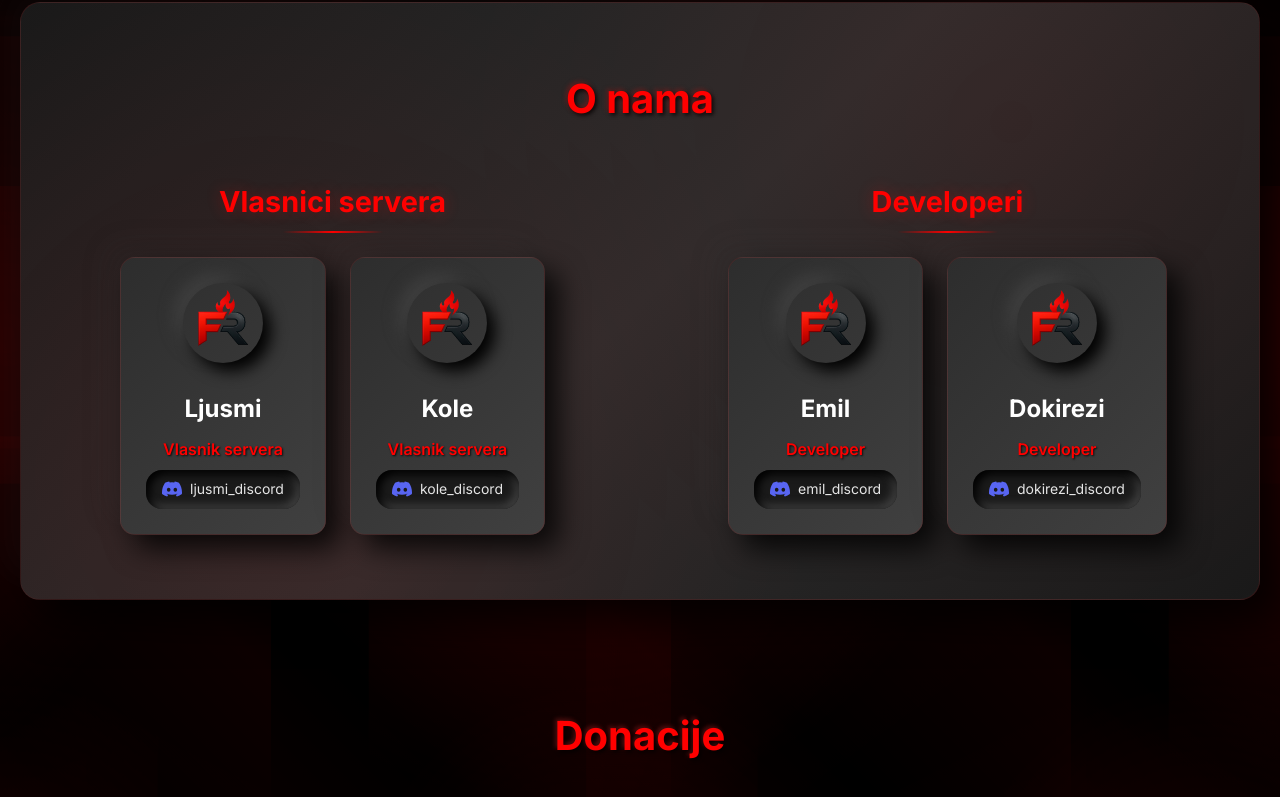
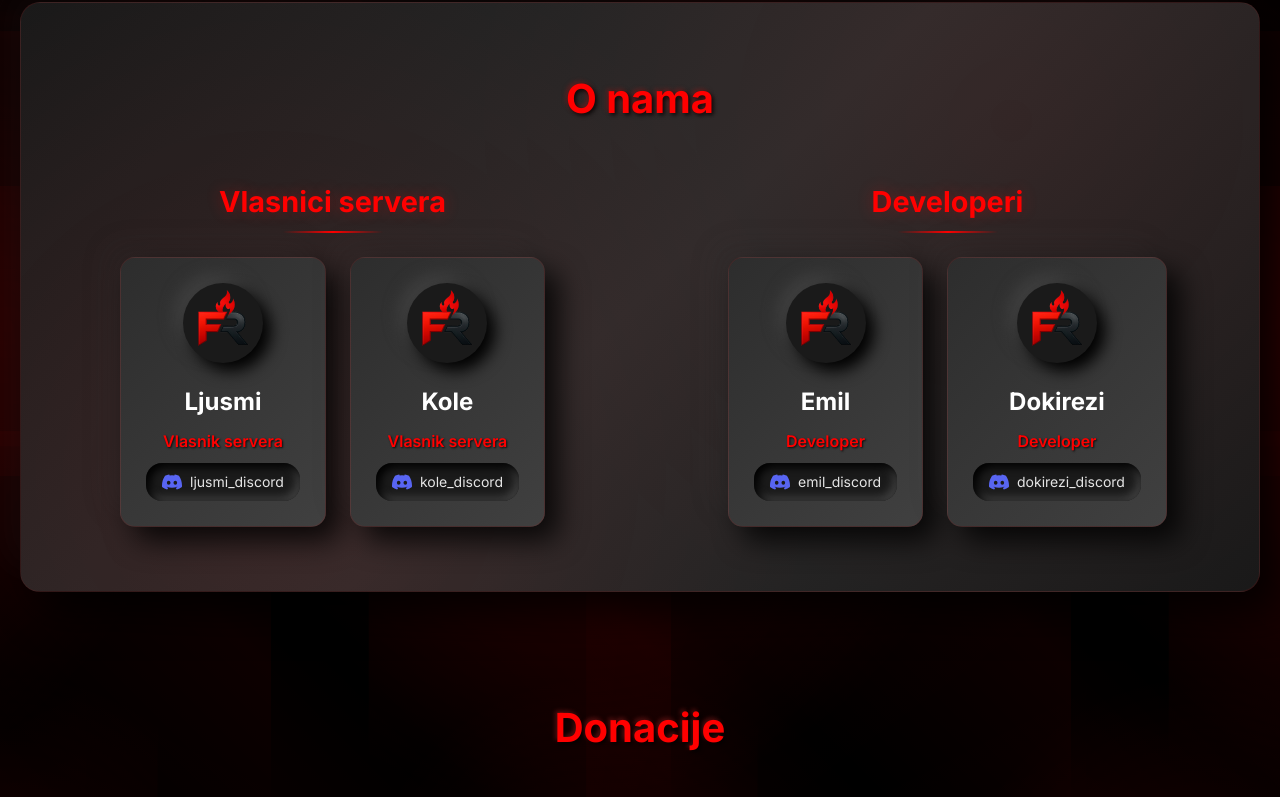
Before and after one commit to Nepoznat1/furyroleplay, a website: page main/index.html in a window 1280 px wide. Shown: the part 614-1411 px from the top of the page. Drawn offline with Linux system fonts and the light colour scheme.

Commit message:
Update styles.css

```diff
--- a/main/styles.css
+++ b/main/styles.css
@@ -613,6 +613,9 @@ body::after {
 
 .member-image {
   margin-bottom: 20px;
+  display: flex;
+  justify-content: center;
+  align-items: center;
 }
 
 .member-avatar {
@@ -623,6 +626,8 @@ body::after {
   object-fit: cover;
   transition: all 0.3s ease;
   box-shadow: 8px 8px 16px var(--bg-primary), -8px -8px 16px var(--bg-accent);
+  display: block;
+  background-color: var(--bg-secondary);
 }
 
 .team-member:hover .member-avatar {
```
